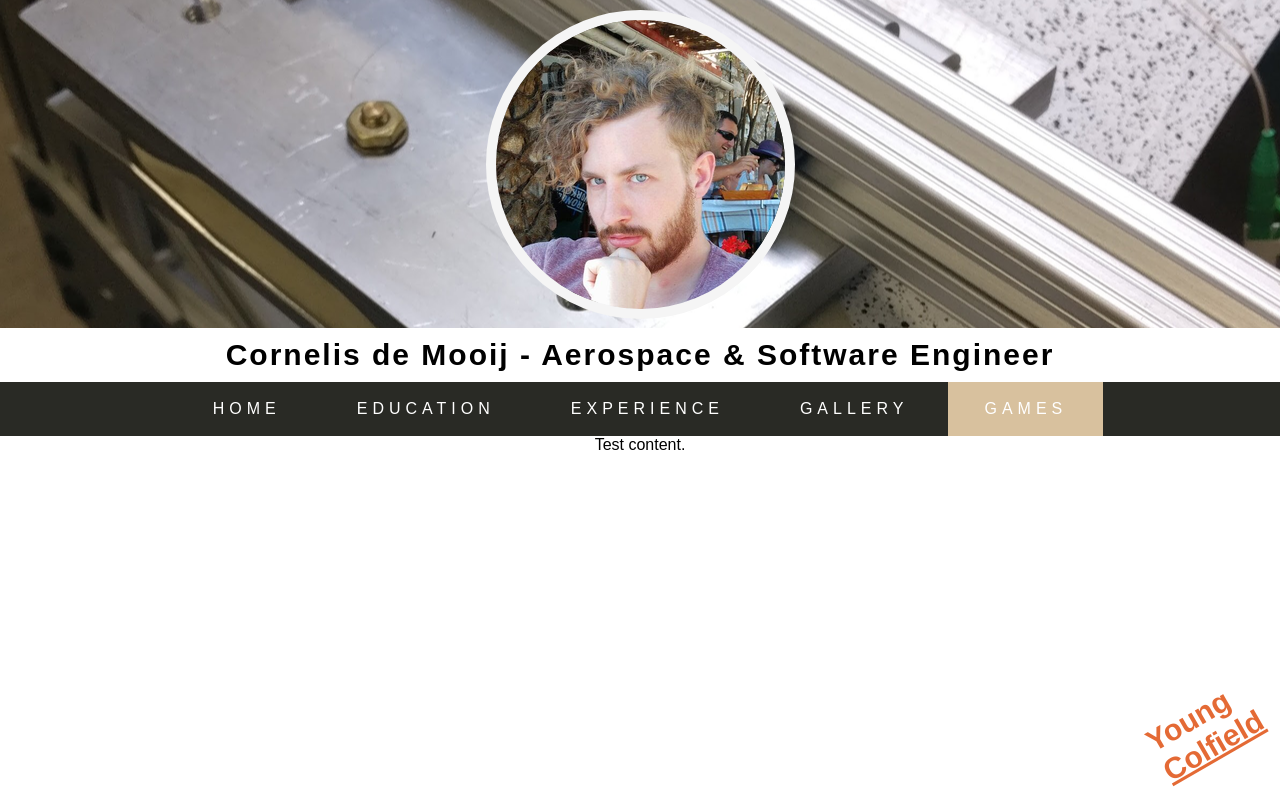
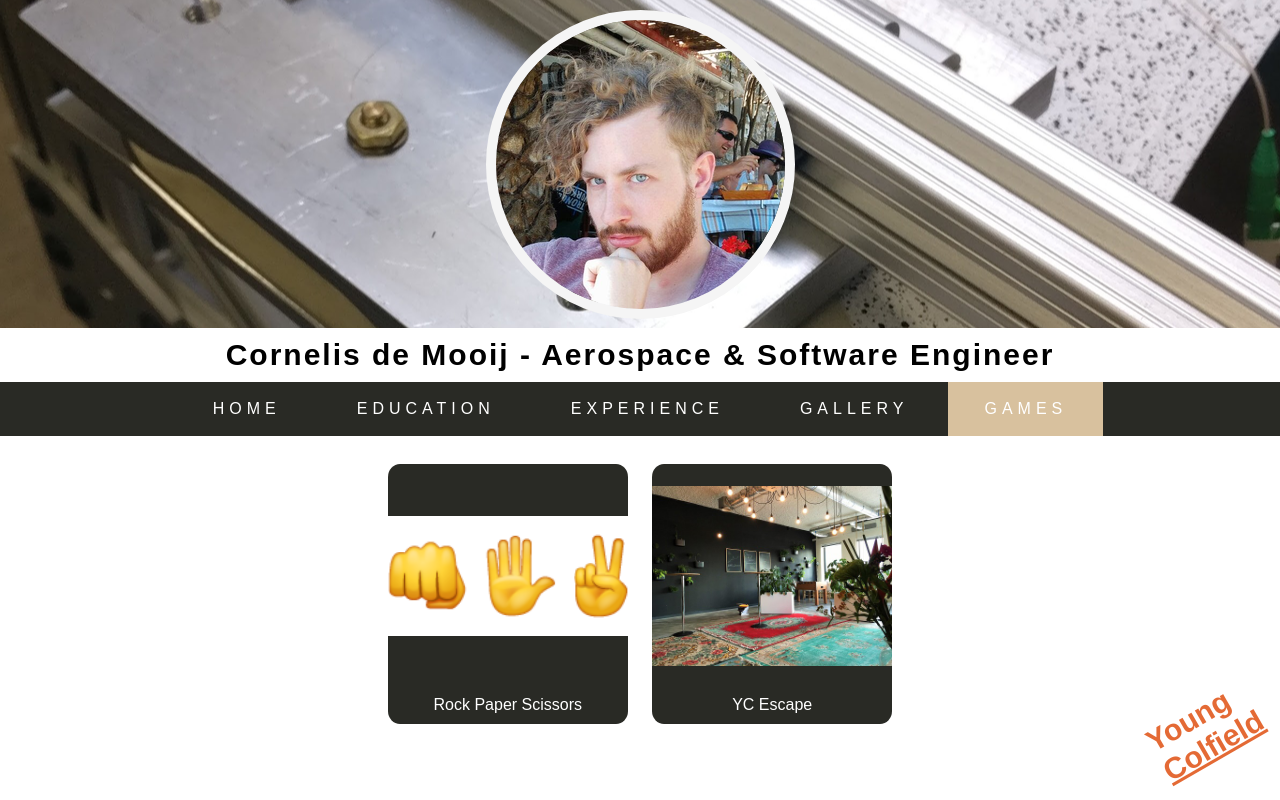
Before and after one commit to cornelisdemooij/HTMLCSSJSOnlyWebsite, a website: page games.html in a window 1280 px wide. Drawn offline with Linux system fonts and the light colour scheme.

Commit message:
Added game links. Now to make the games

```diff
--- /dev/null
+++ b/css/games.css
@@ -0,0 +1,31 @@
+.gamelink {
+  position: relative;
+  display: inline-block;
+  width: 240px;
+  height: 240px;
+  overflow: hidden;
+  margin: 10px;
+  padding: 10px 0px;
+  background-color: rgb(41, 42, 37);
+  border-radius: 5%;
+}
+.gamelink img {
+  max-height: 80%;
+  max-width: 100%;
+  width: auto;
+  height: auto;
+  position: absolute;
+  top: 0;
+  bottom: 0;
+  left: 0;
+  right: 0;
+  margin: auto;
+  padding-bottom: 36px;
+}
+.gamelink > p {
+  position: absolute;
+  width: 100%;
+  bottom: 10px;
+  margin: 0;
+  color: #fff;
+}
--- a/games.html
+++ b/games.html
@@ -3,12 +3,26 @@
   <head>
     <script src="./js/components.js"></script>
     <script>loadHead()</script>
+
+		<link rel="stylesheet" type="text/css" href="./css/games.css">
   </head>
   <body>
     <script>loadHeader("Games");</script>
 
-    <div>
-      Test content.
+		<br/>
+
+    <div class="gamelink">
+      <a href="./rockpaperscissors.html">
+        <img src="./images/games/RPS/RPS Link.png" alt="Rock Paper Scissors" title="Rock Paper Scissors">
+      </a>
+      <p>Rock Paper Scissors</p>
+    </div>
+
+    <div class="gamelink">
+      <a href="./ycescape.html">
+        <img src="./images/games/YCEscape/Thuis.jpg" alt="YC Escape" title="YC Escape">
+      </a>
+      <p>YC Escape</p>
     </div>
 
     <script>loadYCLink();</script>
```
Also changed, not shown: images/games/RPS/RPS Link.png (renamed from images/games/Rock Paper Scissors.png), images/games/YCEscape/Thuis.jpg (added), images/games/YCEscape/Zen.jpg (added), js/gallery.js (indentation only).
